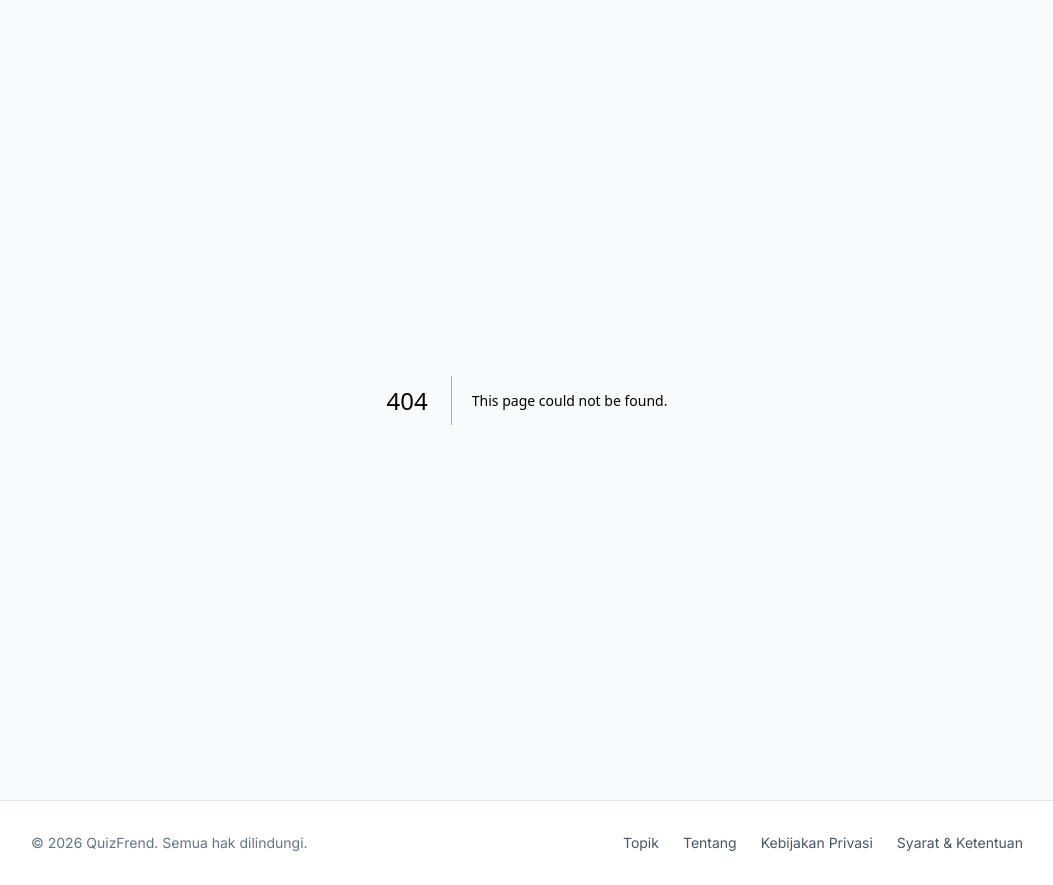
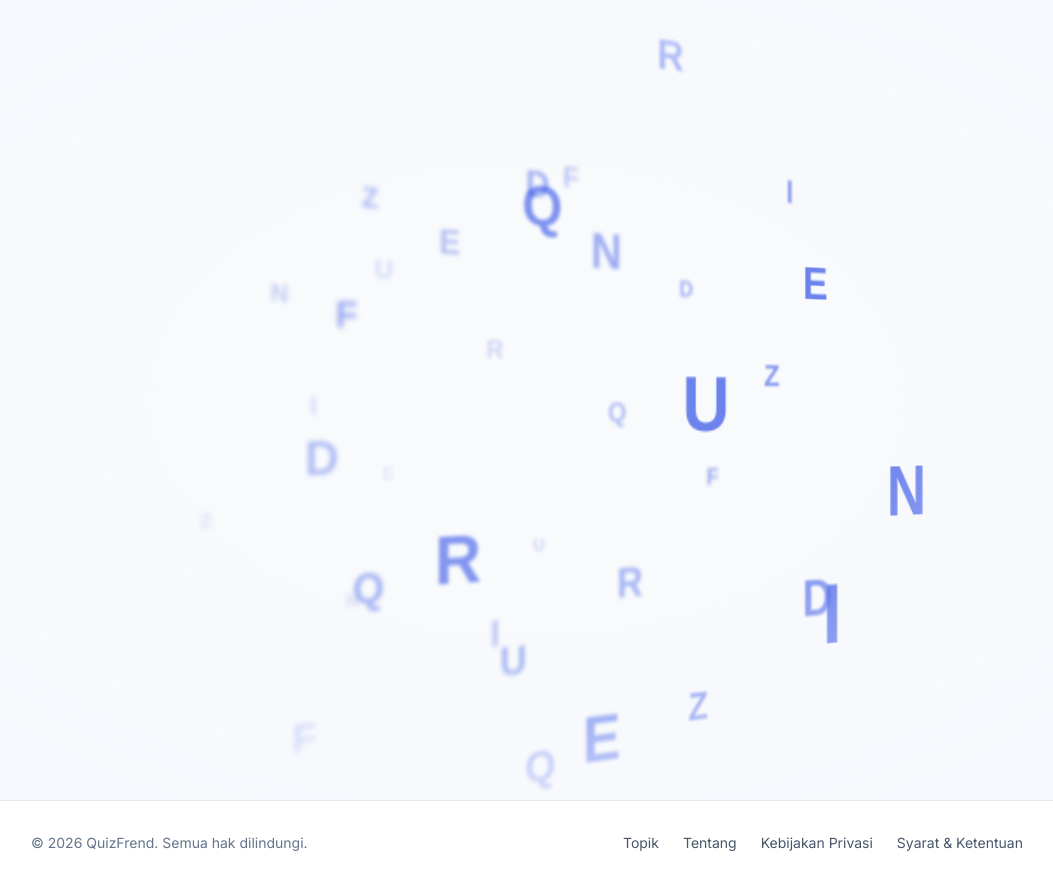
Before and after one commit to rioopr-beep/quizme, a Next.js app: page /test-particles in a window 1280 px wide. Before the commit this address had no page. Shown: the whole page, without its empty margins (113-1166 px from the left). Built offline with nearby package versions, Linux system fonts and the light colour scheme.

Commit message:
Create page.tsx

```diff
--- /dev/null
+++ b/app/test-particles/page.tsx
@@ -0,0 +1,9 @@
+import AuthParticleField from '../../components/AuthParticleField';
+
+export default function TestPage() {
+  return (
+    <main className="relative min-h-screen bg-slate-50">
+      <AuthParticleField />
+    </main>
+  );
+}
```
